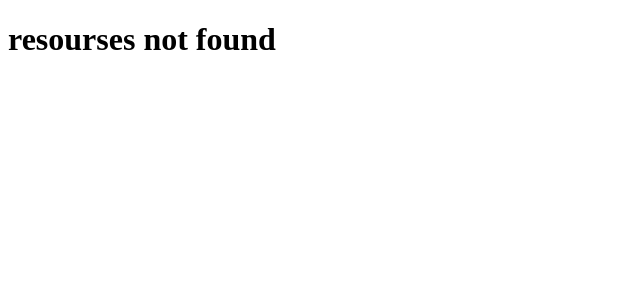
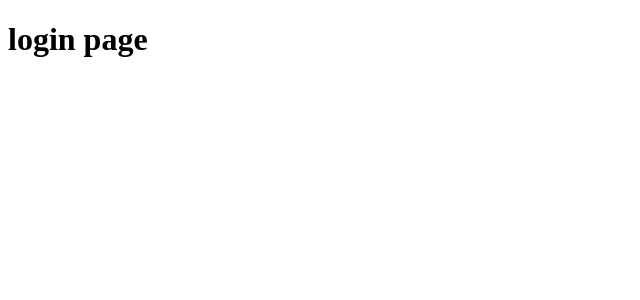
Before and after one commit to prathameshvpawale/hello-world, a Next.js app: page /login in a window 1280 px wide. Before the commit this address had no page. Shown: the top 300 px of the page, without its empty margins (0-640 px from the left). Built offline with nearby package versions, Linux system fonts and the light colour scheme.

Commit message:
create auth

```diff
--- /dev/null
+++ b/src/app/(auth)/forgot-password/page.tsx
@@ -0,0 +1,5 @@
+export default function ForgotPassword() {
+    return <h1>
+        forgot ForgotPassword
+    </h1>
+}
--- /dev/null
+++ b/src/app/(auth)/login/page.tsx
@@ -0,0 +1,5 @@
+export default function Login(){
+    return <h1>
+        login page
+    </h1>
+}
--- /dev/null
+++ b/src/app/(auth)/register/page.tsx
@@ -0,0 +1,3 @@
+export default function Register(){
+    return <h1> register page</h1>
+}
```
